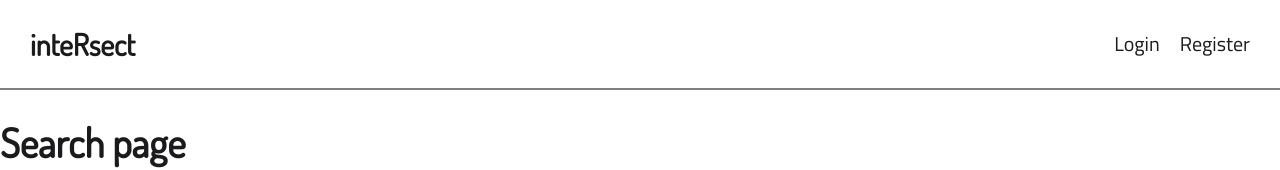
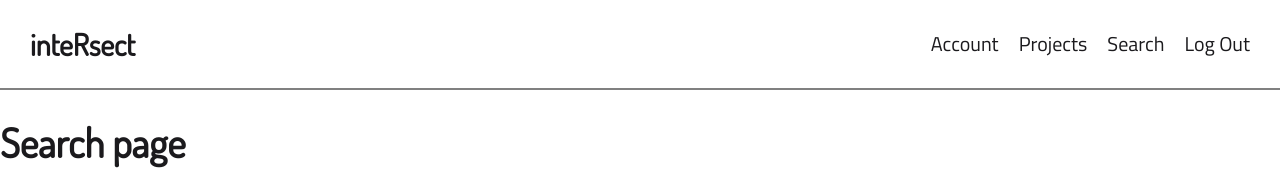
Before and after one commit to uncultivatedrabbit/inteRsect_app, a React (Create React App) app: page /search in a window 1280 px wide. Shown: the top 170 px of the page. Built offline with nearby package versions, Linux system fonts and the light colour scheme; no server answers.

Commit message:
added bool to navbar display

```diff
--- a/src/components/Navbar/Navbar.js
+++ b/src/components/Navbar/Navbar.js
@@ -1,8 +1,11 @@
 import React from "react";
 import { Link } from "react-router-dom";
 import "./Navbar.scss";
+import PropTypes from "prop-types";
 
-export default function Navbar() {
+export default function Navbar(props) {
+  const loggedIn = props.loggedIn;
+
   return (
     <nav className="Navbar">
       <Link to="/">
@@ -10,9 +13,24 @@ export default function Navbar() {
       </Link>
       {/* need to create functionality where navbar is different for logged in and not logged in */}
       <div className="Nav__Links">
-        <Link to="/login">Login</Link>
-        <Link to="/register">Register</Link>
+        {loggedIn ? (
+          <>
+            <Link to="/userAccount/:id">Account</Link>
+            <Link to="/userAccount/:id/projects">Projects</Link>
+            <Link to="/search">Search</Link>
+            <Link to="/logout">Log Out</Link>
+          </>
+        ) : (
+          <>
+            <Link to="/login">Login</Link>
+            <Link to="/register">Register</Link>
+          </>
+        )}
       </div>
     </nav>
   );
 }
+
+Navbar.propTypes = {
+  loggedIn: PropTypes.bool,
+};
--- a/src/pages/LandingPage/LandingPage.js
+++ b/src/pages/LandingPage/LandingPage.js
@@ -7,7 +7,7 @@ export default class LandingPage extends Component {
   render() {
     return (
       <>
-        <Navbar />
+        <Navbar loggedIn={false} />
         <div className="Landing__Page">
           <section className="Landing__Hero">
             <h2>Your personal hub for medical research</h2>
--- a/src/pages/SearchPage/SearchPage.js
+++ b/src/pages/SearchPage/SearchPage.js
@@ -14,7 +14,7 @@ export default class SearchPage extends Component {
   render() {
     return (
       <>
-        <Navbar />
+        <Navbar loggedIn={true}/>
         <div className="SearchPage">
           <h1>Search page</h1>
           <section className="Search__Sidebar">
--- a/src/pages/UserAccount/UserAccount.js
+++ b/src/pages/UserAccount/UserAccount.js
@@ -3,7 +3,6 @@ import { Link } from "react-router-dom";
 import Project from "../../components/Project/Project";
 import "./UserAccount.scss";
 import EditableUserInfo from "../../components/EditableUserInfo/EditableUserInfo";
-
 import Navbar from "../../components/Navbar/Navbar";
 
 export default class UserAccount extends Component {
@@ -20,7 +19,7 @@ export default class UserAccount extends Component {
     const { email, status, school, specialties, biography } = this.state;
     return (
       <>
-        <Navbar />
+        <Navbar loggedIn={true}/>
         <div className="User__Account">
           <section className="Profile__Header__Container">
             <h1 id="User__Logo">H</h1>
```
Also changed, not shown: src/pages/ProjectPage/ProjectPage.js (+15 -0 lines).
